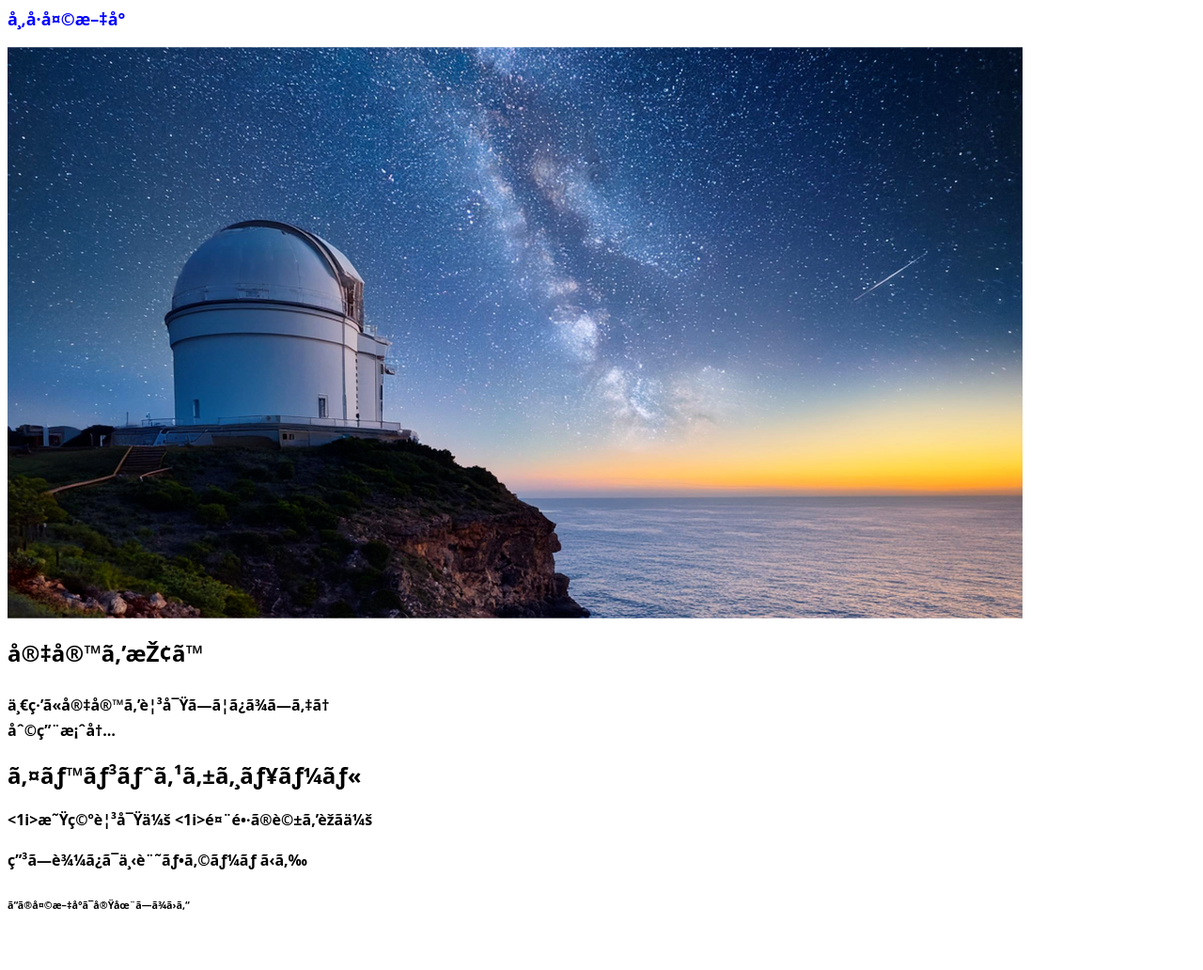
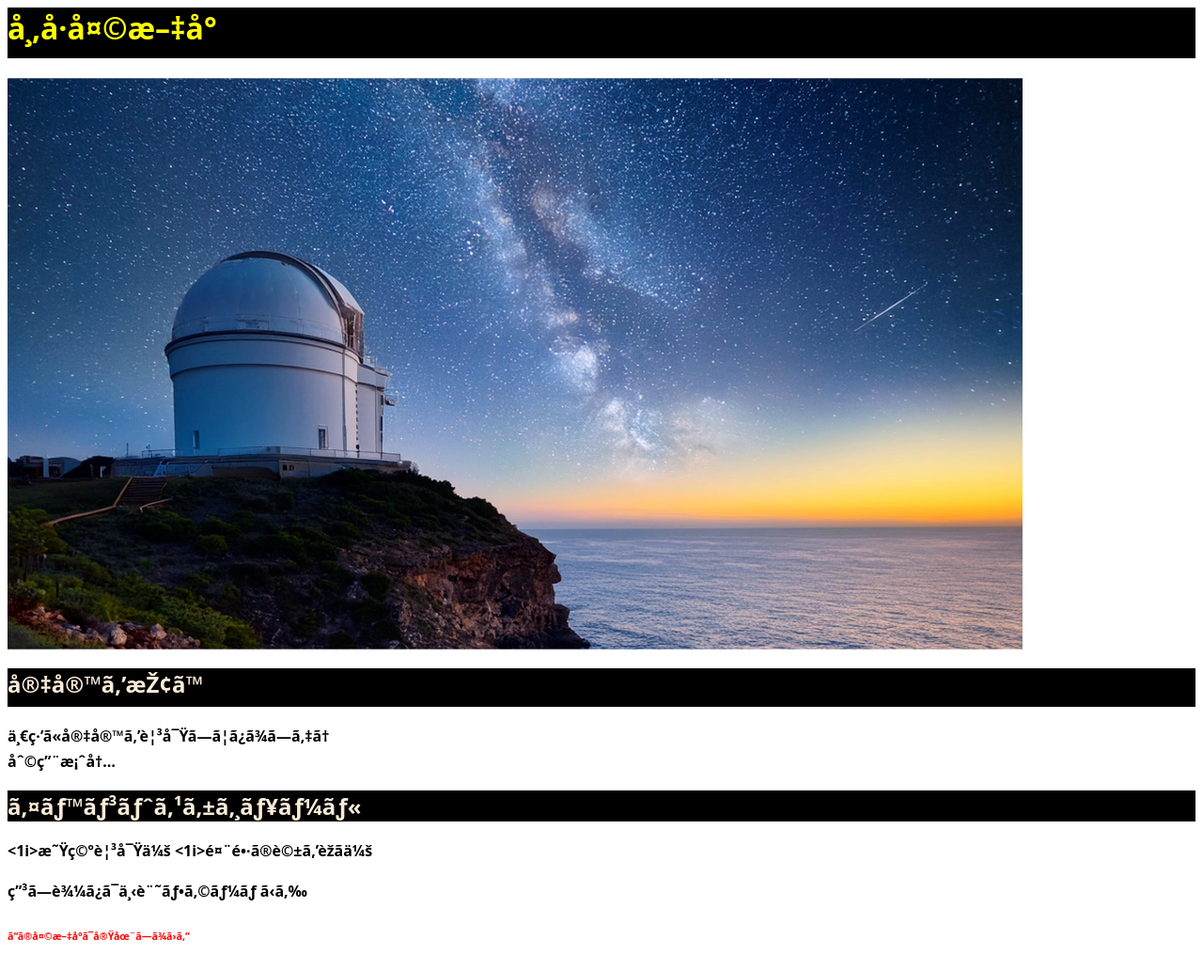
Before and after one commit to ick2322024/prg20241118, a plain HTML site: page index.html in a window 1280 px wide. Shown: the whole page at 94% size. Before the commit the page ends 999 px from the top, so only its background shows below. Drawn offline with Linux system fonts and the light colour scheme.

Commit message:
20241203

```diff
--- a/style.css
+++ b/style.css
@@ -5,7 +5,15 @@ body{
 }
 
 h1 {
-    font-size: large;
-    font-weight: bold;
-    color: blue;
+    color:yellow;
+    background-color: black;
 }
+
+h2{
+    color: antiquewhite;
+    background-color: black;
+}
+
+h6 {
+    color: red;
+}
```
